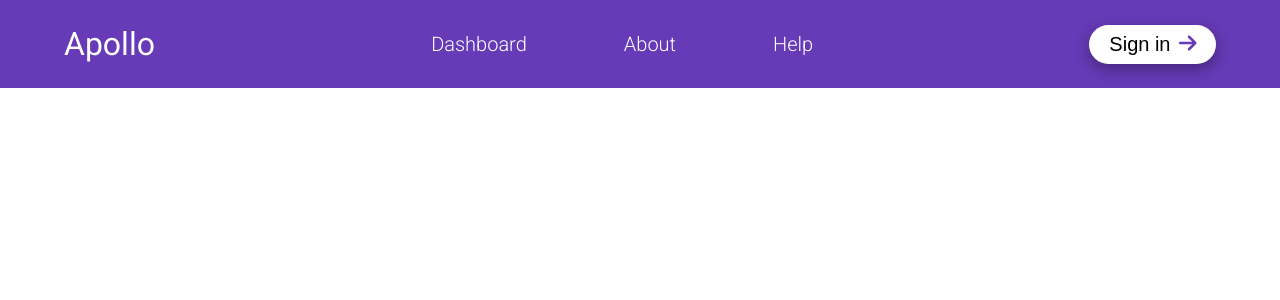
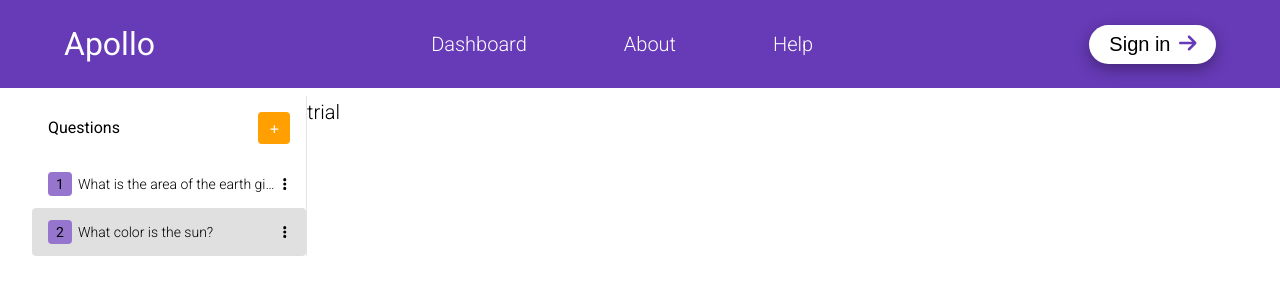
Before and after one commit to popastefan10/apollo-frontend, an Angular app: page /assessment/1 in a window 1280 px wide. Before the commit this address led to /. Shown: the top 300 px of the page. Built offline with nearby package versions, Linux system fonts and the light colour scheme.

Commit message:
added article viewer

```diff
--- a/src/app/app-routing.module.ts
+++ b/src/app/app-routing.module.ts
@@ -1,5 +1,6 @@
 import { NgModule } from '@angular/core';
 import { RouterModule, Routes } from '@angular/router';
+import { AssessmentViewComponent } from './components/assessment-view/assessment-view.component';
 import { ArticleComponent } from './components/article/article.component';
 import { DashboardComponent } from './components/dashboard/dashboard.component';
 
@@ -7,6 +8,7 @@ const routes: Routes = [
   { path: '', redirectTo: 'dashboard', pathMatch: 'full' },
   { path: 'dashboard', component: DashboardComponent },
   { path: 'article/:articleId', component: ArticleComponent },
+  { path: 'assessment/:articleId', component: AssessmentViewComponent }
 ];
 
 @NgModule({
--- a/src/app/app.module.ts
+++ b/src/app/app.module.ts
@@ -10,6 +10,7 @@ import { FontAwesomeModule } from '@fortawesome/angular-fontawesome';
 import { DashboardComponent } from './components/dashboard/dashboard.component';
 import { ArticlesComponent } from './components/articles/articles.component';
 import { ArticleComponent } from './components/article/article.component';
+import { AssessmentViewComponent } from './components/assessment-view/assessment-view.component';
 
 @NgModule({
   declarations: [
@@ -17,7 +18,8 @@ import { ArticleComponent } from './components/article/article.component';
     NavbarComponent,
     DashboardComponent,
     ArticlesComponent,
-    ArticleComponent
+    ArticleComponent,
+    AssessmentViewComponent
   ],
   imports: [
     BrowserModule,
--- a/src/app/components/article/article.component.html
+++ b/src/app/components/article/article.component.html
@@ -1,7 +1,7 @@
 <div class="article">
   <div class="article__header">
     <h1 class="article-title">{{ article.title }}<span class="article-author"> by {{ article.author }}</span></h1>
-    <button class="icon-button yellow-button" *ngIf="true">
+    <button class="icon-button yellow-button" *ngIf="true" (click)="goToAssessment(article.id)">
       <span>Assessment</span>
       <fa-icon [icon]="faPlus"></fa-icon>
     </button>
--- a/src/app/components/article/article.component.ts
+++ b/src/app/components/article/article.component.ts
@@ -1,6 +1,7 @@
 import { Component, OnInit } from '@angular/core';
 import { MOCK_ARTICLES } from 'src/app/mock-data/articles';
 import { faPlus } from '@fortawesome/free-solid-svg-icons';
+import { Router } from '@angular/router';
 
 @Component({
   selector: 'app-article',
@@ -12,8 +13,12 @@ export class ArticleComponent implements OnInit {
 
   public article = MOCK_ARTICLES[0];
 
-  constructor() { }
+  constructor(private readonly router: Router) { }
 
   ngOnInit(): void {
   }
+
+  goToAssessment(articleId: number) {
+    this.router.navigate(['/assessment', articleId]);
+  }
 }
--- /dev/null
+++ b/src/app/components/assessment-view/assessment-view.component.html
@@ -0,0 +1,36 @@
+<div class="assessment-container">
+  <div class="assessment-container__left">
+    <div class="assessment-container__left__header">
+      <h3>Questions</h3>
+      <button (click)="addQuestion()">
+        <fa-icon class="fa-plus" [icon]="faPlus"></fa-icon>
+      </button>
+    </div>
+    <div class="assessment-container__left__questions">
+      <div
+        class="question"
+        *ngFor="let question of questions"
+        [ngClass]="{'active': question.active}"
+        (click)="selectQuestion(question.id)"
+      >
+        <div class="question-left">
+          <div class="question__number">
+            {{ question.id }}
+          </div>
+          <p class="question__title">{{ question.title }}</p>
+        </div>
+        <div class="question__options" mat-button [matMenuTriggerFor]="menu">
+          <fa-icon class="fa-ellipsis-vertical" [icon]="faEllipsisVertical">
+          </fa-icon>
+          <mat-menu #menu="matMenu">
+            <button mat-menu-item (click)="addHelperQuestion(question.id)">Add helper question</button>
+            <button mat-menu-item (click)="deleteQuestion(question.id)">Delete question</button>
+          </mat-menu>
+        </div>
+      </div>
+    </div>
+  </div>
+  <div class="assessment-container__right">
+    <p>trial</p>
+  </div>
+</div>
--- /dev/null
+++ b/src/app/components/assessment-view/assessment-view.component.scss
@@ -0,0 +1,89 @@
+@use "colors" as *;
+
+.assessment-container {
+  display: flex;
+  padding: .5rem 2rem;
+
+  &__left {
+    width: 275px;
+    background-color: #fff;
+    border-right: 1px solid #e3e3e3;
+
+    &__header {
+      padding: 16px;
+      display: flex;
+      align-items: center;
+      justify-content: space-between;
+
+      button {
+        width: 32px;
+        height: 32px;
+        border: none;
+        border-radius: 4px;
+        background-color: $dark-amber;
+        color: $white;
+        cursor: pointer;
+      }
+
+      .fa-plus {
+        font-size: 10px;
+      }
+    }
+
+    &__questions {
+      .question {
+        padding: 8px 16px;
+        border-radius: 4px;
+        display: flex;
+        justify-content: space-between;
+        align-items: center;
+        cursor: pointer;
+
+        &-left {
+          display: flex;
+          align-items: center;
+          justify-content: center;
+          overflow: hidden;
+        }
+
+        &__title,
+        &__number {
+          font-size: 14px;
+        }
+
+        &__number {
+          display: flex;
+          flex-shrink: 0;
+          align-items: center;
+          justify-content: center;
+          width: 24px;
+          height: 24px;
+          border-radius: 4px;
+          background-color: $light-deep-purple;
+          color: #000;
+        }
+
+        &__title {
+          margin-left: 6px;
+          text-overflow: ellipsis;
+          white-space: nowrap;
+          overflow: hidden;
+        }
+
+        &.active {
+          background-color: #e0e0e0;
+        }
+
+        &__options {
+          padding: 4px;
+          cursor: pointer;
+        }
+      }
+    }
+  }
+
+  &__right {
+    flex-grow: 1;
+    background-color: #fff;
+  }
+}
--- /dev/null
+++ b/src/app/components/assessment-view/assessment-view.component.ts
@@ -0,0 +1,56 @@
+import { Component, OnInit, ViewChild } from '@angular/core';
+import { faPlus } from '@fortawesome/free-solid-svg-icons';
+import { faEllipsisVertical } from '@fortawesome/free-solid-svg-icons';
+
+interface Question {
+  id: number,
+  title: string,
+  active: boolean,
+  helperQuestions: string[]
+}
+
+@Component({
+  selector: 'app-assessment-view',
+  templateUrl: './assessment-view.component.html',
+  styleUrls: ['./assessment-view.component.scss']
+})
+export class AssessmentViewComponent implements OnInit {
+  faPlus = faPlus;
+  faEllipsisVertical = faEllipsisVertical;
+  questions: Question[] = [{id: 1, title: "What is the area of the earth given the fact that?", active: false, helperQuestions: []}, {id: 2, title: "What color is the sun?", active: true, helperQuestions: []}]
+  constructor() { }
+
+  ngOnInit(): void {
+  }
+
+  selectQuestion(questionId: number) {
+    // make other questions not active
+    this.questions.forEach(question => {
+      question.active = false;
+    })
+    this.questions.map(question => {
+      if(question.id === questionId)
+        question.active = true;
+      return question;
+    })
+  }
+
+  addQuestion() {
+    // make other questions not active
+    this.questions.forEach(question => {
+      question.active = false;
+    })
+
+    // add new question
+    let newQuestion = {id: this.questions.length + 1, title: "", active: true, helperQuestions: []};
+    this.questions.push(newQuestion)
+  }
+
+  addHelperQuestion(questionId: number) {
+    console.log(questionId);
+  }
+
+  deleteQuestion(questionId: number) {
+    this.questions = this.questions.filter(question => question.id !== questionId);
+  }
+}
--- a/src/app/shared/global-material/global-material.module.ts
+++ b/src/app/shared/global-material/global-material.module.ts
@@ -2,10 +2,12 @@ import { NgModule } from '@angular/core';
 import { CommonModule } from '@angular/common';
 import { MatSliderModule } from '@angular/material/slider';
 import { MatExpansionModule } from '@angular/material/expansion';
+import {MatMenuModule} from '@angular/material/menu';
 
 const MATERIAL_MODULES = [
   MatSliderModule,
-  MatExpansionModule
+  MatExpansionModule,
+  MatMenuModule
 ];
 
 @NgModule({
--- a/src/styles.scss
+++ b/src/styles.scss
@@ -13,6 +13,7 @@ body { margin: 0; font-family: Roboto, "Helvetica Neue", sans-serif; }
 
 h1,
 h2,
+h3,
 p {
   @include normal;
   margin-bottom: 0 !important;
```
Also changed, not shown: 1 other file (tests, documents, lock files or other folders).
